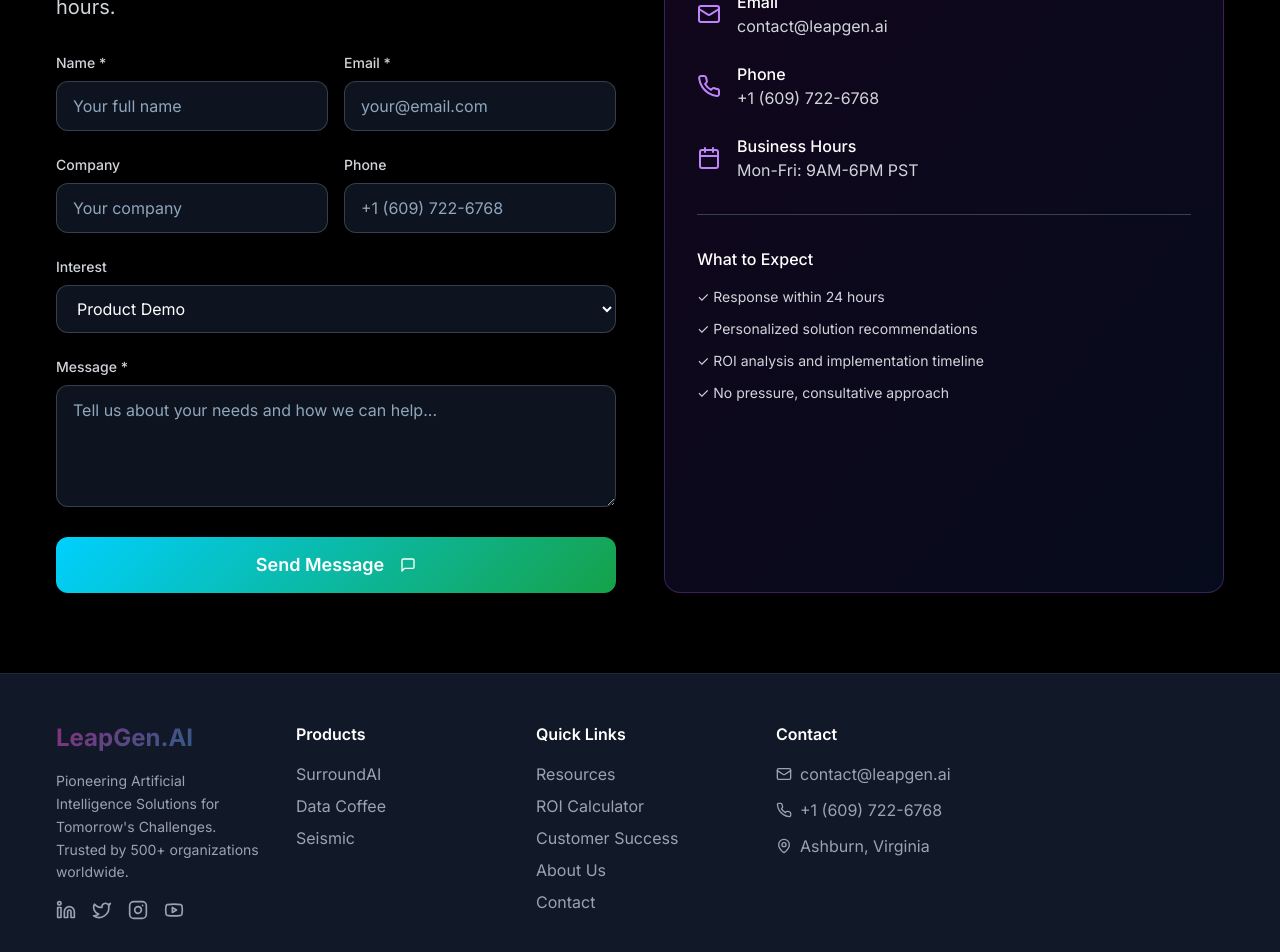
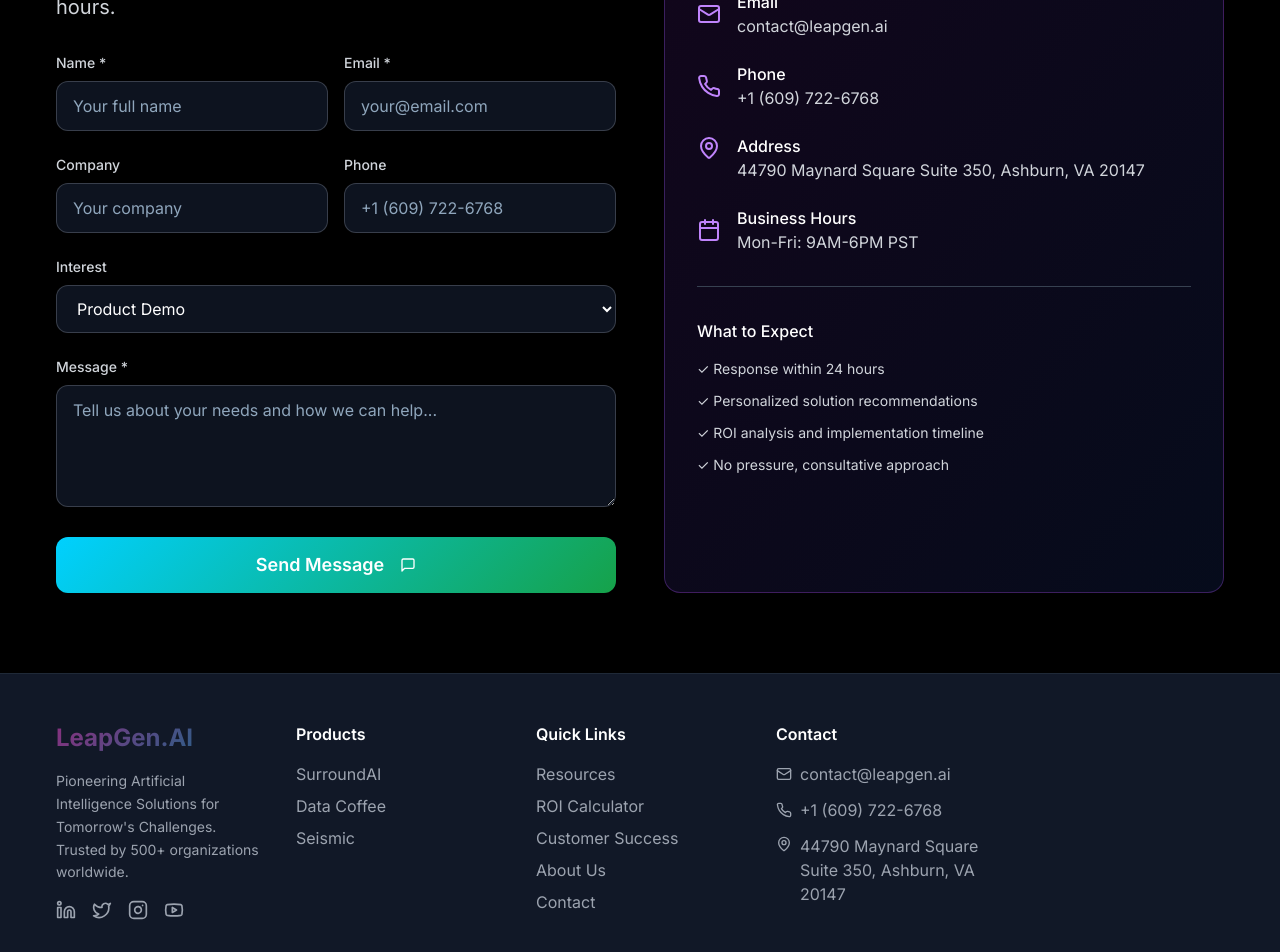
Before and after one commit to blueboyrocks/site-transplant-react, a React (Vite) app: page /contact in a window 1280 px wide. Shown: the part 1420-2372 px from the top of the page. Built offline with nearby package versions, Linux system fonts and the light colour scheme.

Commit message:
Update contact address
Update address in config, footer, and contact page to the correct format.

```diff
--- a/src/components/Footer.tsx
+++ b/src/components/Footer.tsx
@@ -71,9 +71,18 @@ const Footer = () => {
                   {CONTACT_INFO.phoneFormatted}
                 </a>
               </li>
-              <li className="flex items-center space-x-2 text-gray-400">
-                <MapPin className="w-4 h-4" />
-                <span>{CONTACT_INFO.address.city}, {CONTACT_INFO.address.state}</span>
+              <li className="flex items-start space-x-2 text-gray-400">
+                <MapPin className="w-4 h-4 mt-0.5 flex-shrink-0" />
+                <address className="not-italic">
+                  <a
+                    href={CONTACT_INFO.googleMapsUrl}
+                    target="_blank"
+                    rel="noopener noreferrer"
+                    className="hover:text-white transition-colors"
+                  >
+                    {CONTACT_INFO.addressFormatted}
+                  </a>
+                </address>
               </li>
             </ul>
           </div>
--- a/src/config/contact.ts
+++ b/src/config/contact.ts
@@ -7,10 +7,12 @@ export const CONTACT_INFO = {
     street: '44790 Maynard Square Suite 350',
     city: 'Ashburn',
     state: 'Virginia',
+    stateAbbrev: 'VA',
     zipCode: '20147',
     country: 'United States'
   },
-  addressFormatted: '44790 Maynard Square Suite 350, Ashburn, Virginia 20147',
+  addressFormatted: '44790 Maynard Square Suite 350, Ashburn, VA 20147',
+  googleMapsUrl: 'https://maps.google.com/?q=44790+Maynard+Square+Suite+350,+Ashburn,+VA+20147',
   socialMedia: {
     linkedin: 'https://www.linkedin.com/company/leap-gen-solutions/',
     twitter: 'https://x.com/LeapgenAi',
--- a/src/pages/Contact.tsx
+++ b/src/pages/Contact.tsx
@@ -2,7 +2,7 @@
 
 import { useState } from 'react'
 import { motion } from 'framer-motion'
-import { Mail, Phone, Calendar, MessageSquare, ArrowRight } from 'lucide-react'
+import { Mail, Phone, Calendar, MessageSquare, ArrowRight, MapPin } from 'lucide-react'
 import { GradientButton } from '../components/ui/gradient-button'
 import { EnhancedCard } from '../components/ui/enhanced-card'
 import { AnimatedBackground } from '../components/ui/animated-background'
@@ -280,6 +280,23 @@ const Contact = () => {
                   </div>
                 </div>
 
+                <div className="flex items-start space-x-4">
+                  <MapPin className="w-6 h-6 text-purple-400 flex-shrink-0 mt-0.5" />
+                  <div>
+                    <div className="text-white font-medium">Address</div>
+                    <address className="text-gray-300 not-italic">
+                      <a
+                        href={CONTACT_INFO.googleMapsUrl}
+                        target="_blank"
+                        rel="noopener noreferrer"
+                        className="hover:text-white transition-colors"
+                      >
+                        {CONTACT_INFO.addressFormatted}
+                      </a>
+                    </address>
+                  </div>
+                </div>
+
                 <div className="flex items-center space-x-4">
                   <Calendar className="w-6 h-6 text-purple-400" />
                   <div>
```
